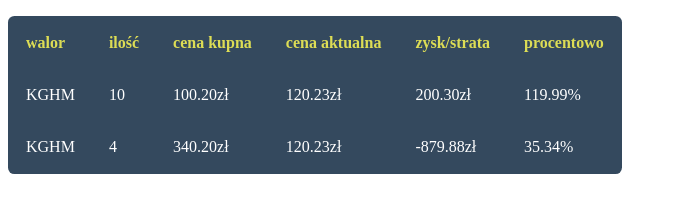
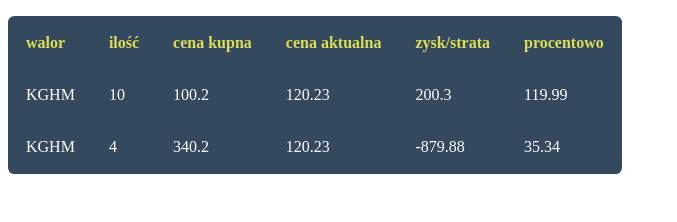
Before and after one commit to kamuflage661/nordeademo, an Angular app in the folder rebra-web/: page / in a window 1280 px wide. Shown: the top 222 px of the page, without its empty margins (0-677 px from the left). Built offline with nearby package versions, Linux system fonts and the light colour scheme.

Commit message:
Added mock data from angular

```diff
--- a/rebra-web/src/app/app.component.html
+++ b/rebra-web/src/app/app.component.html
@@ -8,20 +8,12 @@
     <th>zysk/strata</th>
     <th>procentowo</th>
   </tr>
-  <tr>
-    <td>KGHM</td>
-    <td>10</td>
-    <td>100.20zł</td>
-    <td>120.23zł</td>
-    <td>200.30zł</td>
-    <td>119.99%</td>
-  </tr>
-  <tr>
-    <td>KGHM</td>
-    <td>4</td>
-    <td>340.20zł</td>
-    <td>120.23zł</td>
-    <td>-879.88zł</td>
-    <td>35.34%</td>
+  <tr *ngFor="let investment of investments">
+    <td>{{investment.name}}</td>
+    <td>{{investment.quantity}}</td>
+    <td>{{investment.buyPrice}}</td>
+    <td>{{investment.actualPrice}}</td>
+    <td>{{investment.income}}</td>
+    <td>{{investment.percentage}}</td>
   </tr>
 </table>
--- a/rebra-web/src/app/app.component.ts
+++ b/rebra-web/src/app/app.component.ts
@@ -1,4 +1,5 @@
 import { Component } from '@angular/core';
+import { INVESTMENTS } from './mock-investments';
 
 @Component({
   selector: 'app-root',
@@ -6,5 +7,5 @@
   styleUrls: ['./app.component.css']
 })
 export class AppComponent {
-  title = 'app';
+  investments = INVESTMENTS;
 }
--- /dev/null
+++ b/rebra-web/src/app/investment.ts
@@ -0,0 +1,9 @@
+export class Investment {
+  id: number;
+  name: string;
+  quantity: number;
+  buyPrice: number;
+  actualPrice: number;
+  income: number;
+  percentage: number;
+}
--- /dev/null
+++ b/rebra-web/src/app/mock-investments.ts
@@ -0,0 +1,6 @@
+import { Investment } from './investment';
+
+export const INVESTMENTS: Investment[] = [
+{ id: 1, name: 'KGHM' , quantity: 10, buyPrice: 100.20, actualPrice: 120.23, income:  200.30, percentage: 119.99},
+{ id: 2, name: 'KGHM' , quantity: 4, buyPrice: 340.20, actualPrice: 120.23, income: -879.88, percentage: 35.34}
+];
```
